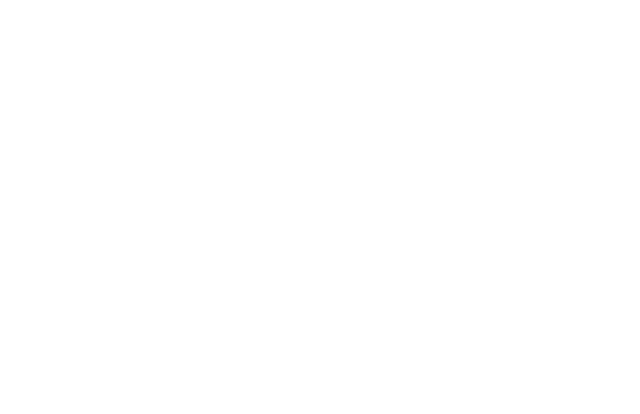
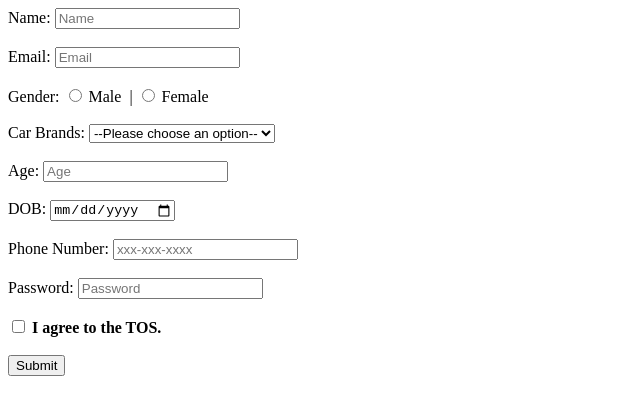
Before and after one commit to acciojob/signup-form-car-Bluetooth-stack, a website: page main.html in a window 1280 px wide. Shown: the whole page, without its empty margins (0-640 px from the left). Drawn offline with Linux system fonts and the light colour scheme.

Commit message:
created a submission

```diff
--- a/main.html
+++ b/main.html
@@ -8,6 +8,45 @@
 
 <body>
 	<!-- the entire body must be written by student -->
+	<form method="post">
+		<label for="name">Name: </label>
+		<input type="text" id="name" name="name" placeholder="Name" required>
+		<br><br>
+		<label for="email">Email: </label>
+		<input type="email" id="email" name="email" placeholder="Email" required>
+		<br><br>
+		<label for="gender">Gender: </label>
+		<input type="radio" name="gender" id="gender_m" required>
+		<label for="gender_m">Male &nbsp|</label>
+		<input type="radio" name="gender" id="gender_f" required>
+		<label for="gender_f">Female</label>
+		<br><br>
+		<label for="cars">Car Brands: </label>
+		<select name="cars" id="cars" required>
+			<option value="" selected disabled>--Please choose an option--</option>
+			<option value="BMW">BMW</option>
+			<option value="Audi">Audi</option>
+			<option value="Mercedez">Mercedez</option>
+		</select>
+		<br><br>
+		<label for="age">Age: </label>
+		<input type="number" name="age" id="age" placeholder="Age" required>
+		<br><br>
+		<label for="dob">DOB: </label>
+		<input type="date" name="dob" id="dob" required>
+		<br><br>
+		<label for="tel">Phone Number: </label>
+		<input type="number" name="tel" id="tel" placeholder="xxx-xxx-xxxx" required>
+		<br><br>
+		<label for="password">Password: </label>
+		<input type="password" name="password" id="password" placeholder="Password" required>
+		<br><br>
+		<input type="checkbox" name="tos" id="tos" required>
+		<label for="tos"><strong>I agree to the TOS.</strong></label>
+		<br><br>
+		<button type="submit">Submit</button>
+	</form>
+
     <script type="text/javascript" src="./script.js">
 </script>
 
```
